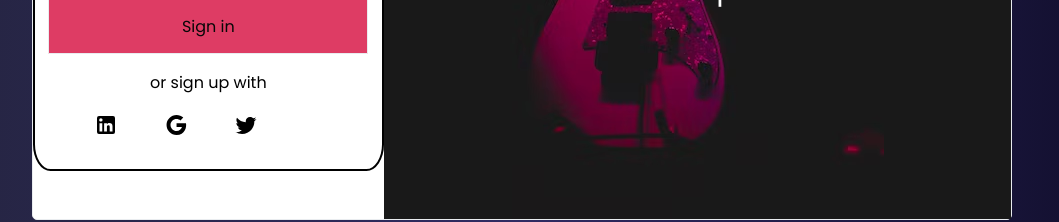
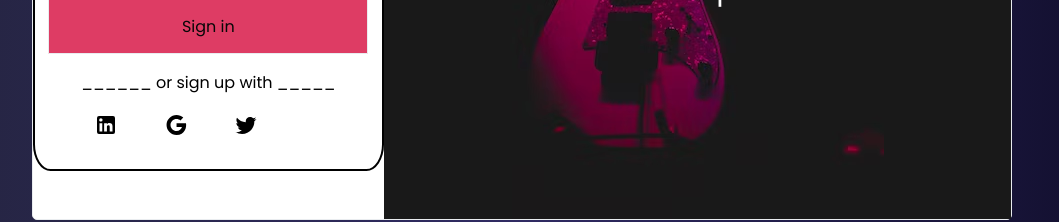
Before and after one commit to qraft-Inc/Qraft-Store-Innersource, a React (Create React App) app: page / in a window 1280 px wide. Shown: the part 512-734 px from the top of the page, without its empty margins (118-1177 px from the left). Built offline with nearby package versions, Linux system fonts and the light colour scheme.

Commit message:
created react forms

```diff
--- a/src/Forms.js
+++ b/src/Forms.js
@@ -22,7 +22,7 @@ export default function Form(){
                     <button className='btn'>Sign in</button>
                   {/* <HorizontalRule className ="line"/>or sign up with
                   <HorizontalRule className ="line"/> */}
-                  <p>or sign up with</p>
+                  <p>______ or sign up with _____</p>
                   <div className ="icons">
                   <LinkedInIcon/>
                   <GoogleIcon/>
```
